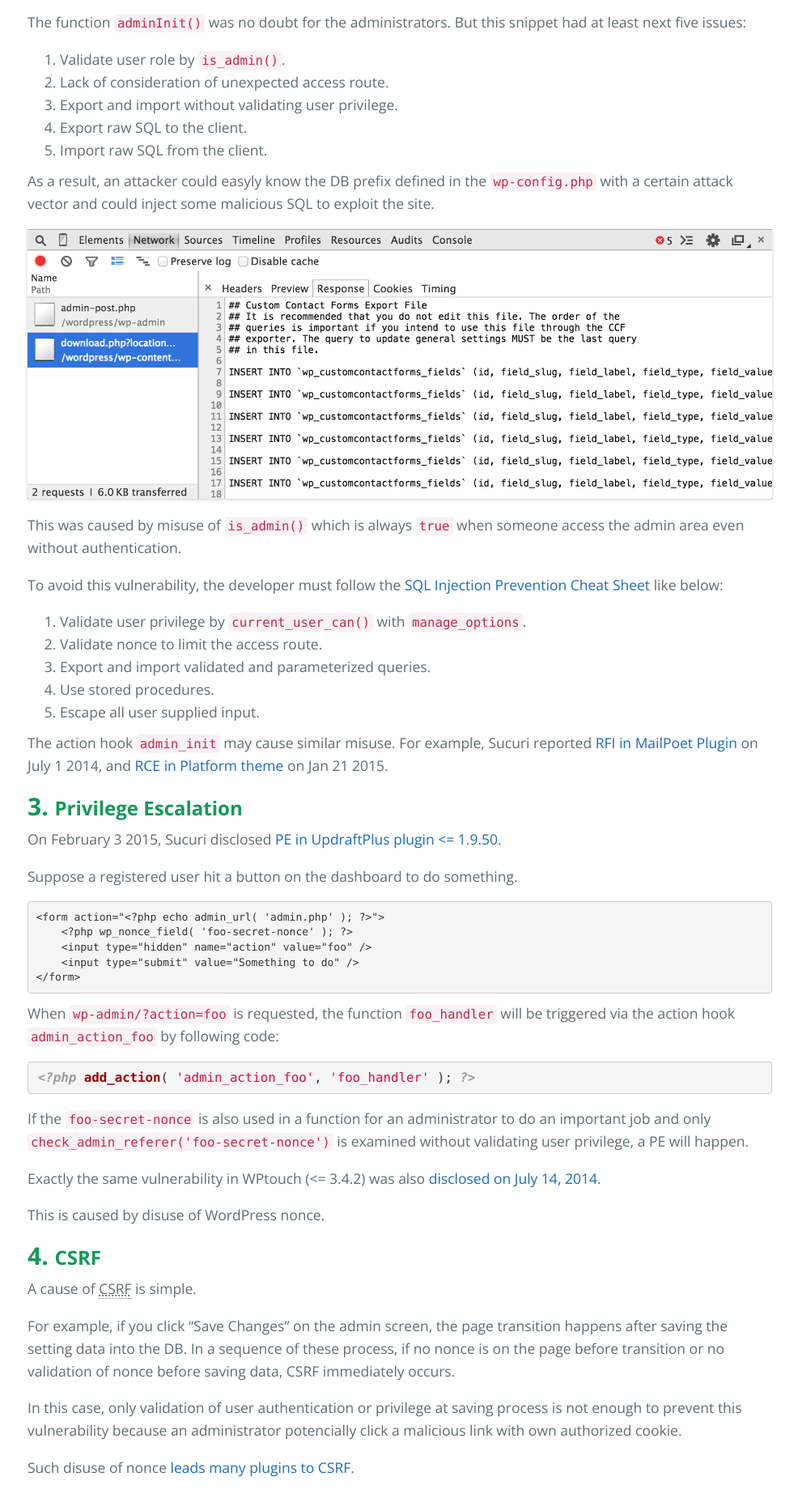
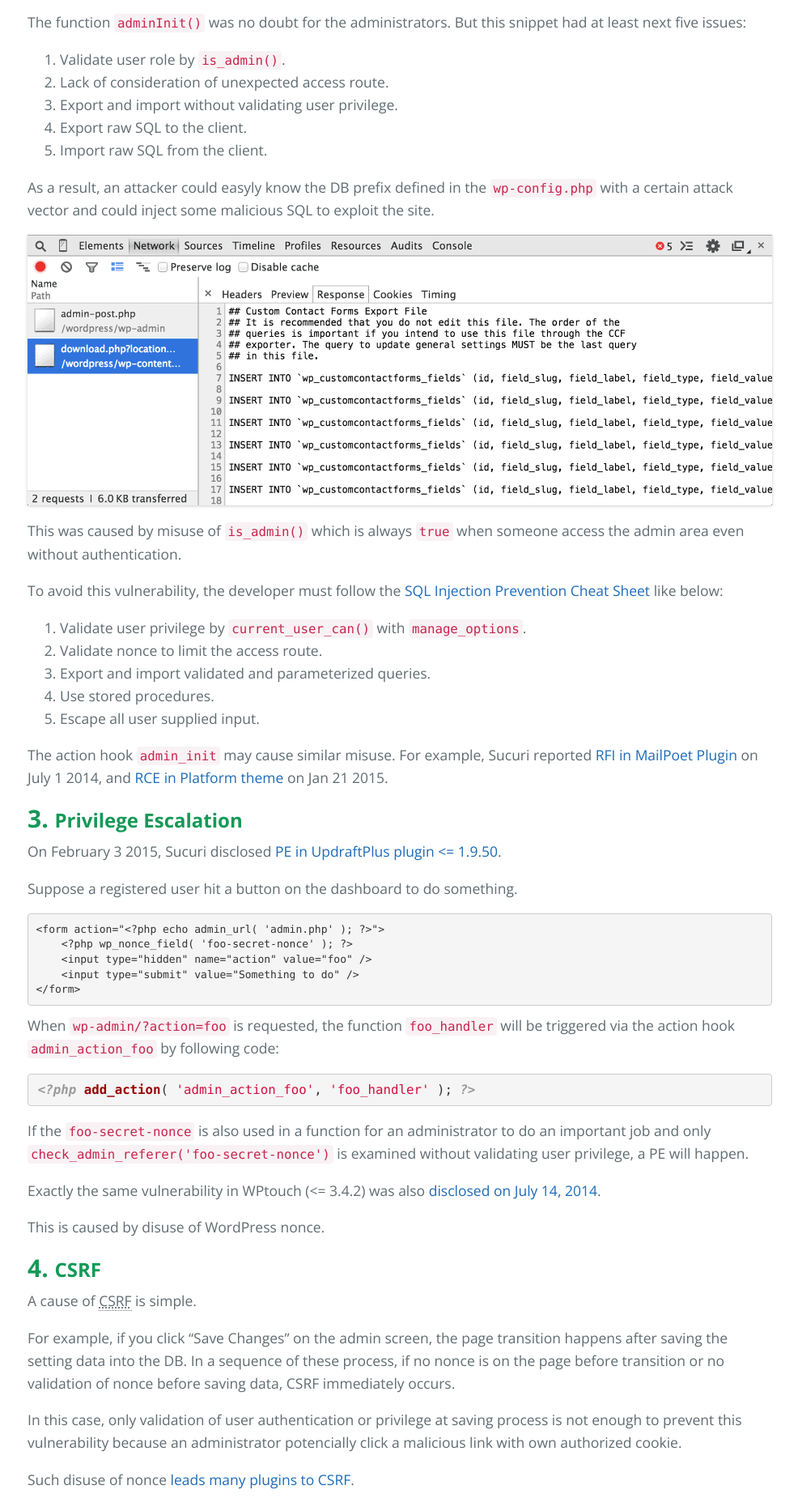
Before and after one commit to tokkonopapa/WordPress-IP-Geo-Block, a Jekyll site: the page built from _posts/2015-04-18-why-so-vulnerable.md, in a window 1280 px wide. Shown: the part 2736-4586 px from the top of the page at 81% size, without its empty margins (146-1132 px from the left). Built offline with Jekyll 4.4.1, drawn with Linux system fonts in a browser that asks for light colours; emoji names are drawn with the system emoji font; Markdown is read by kramdown in place of the engine named in the settings.

Commit message:
Update styles.

```diff
--- a/css/blog.css
+++ b/css/blog.css
@@ -201,6 +201,10 @@ span.emoji img {
   vertical-align: text-top;
   position: relative;
   top: 5px;
+}
+
+ol, ul {
+  margin-bottom: 1em;
 }
 
 samp {
```
Also changed, not shown: _posts/2015-05-27-release-2.1.0.md (+1 -1 lines).
